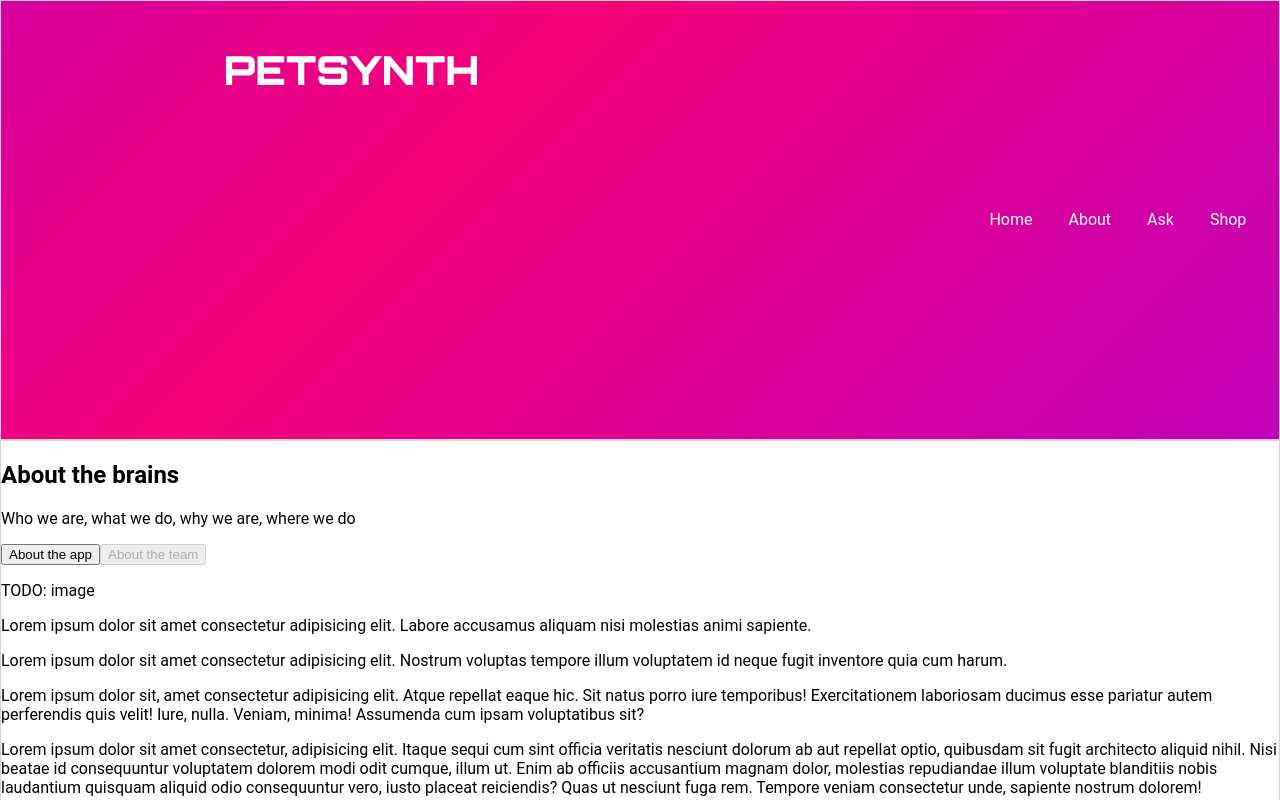
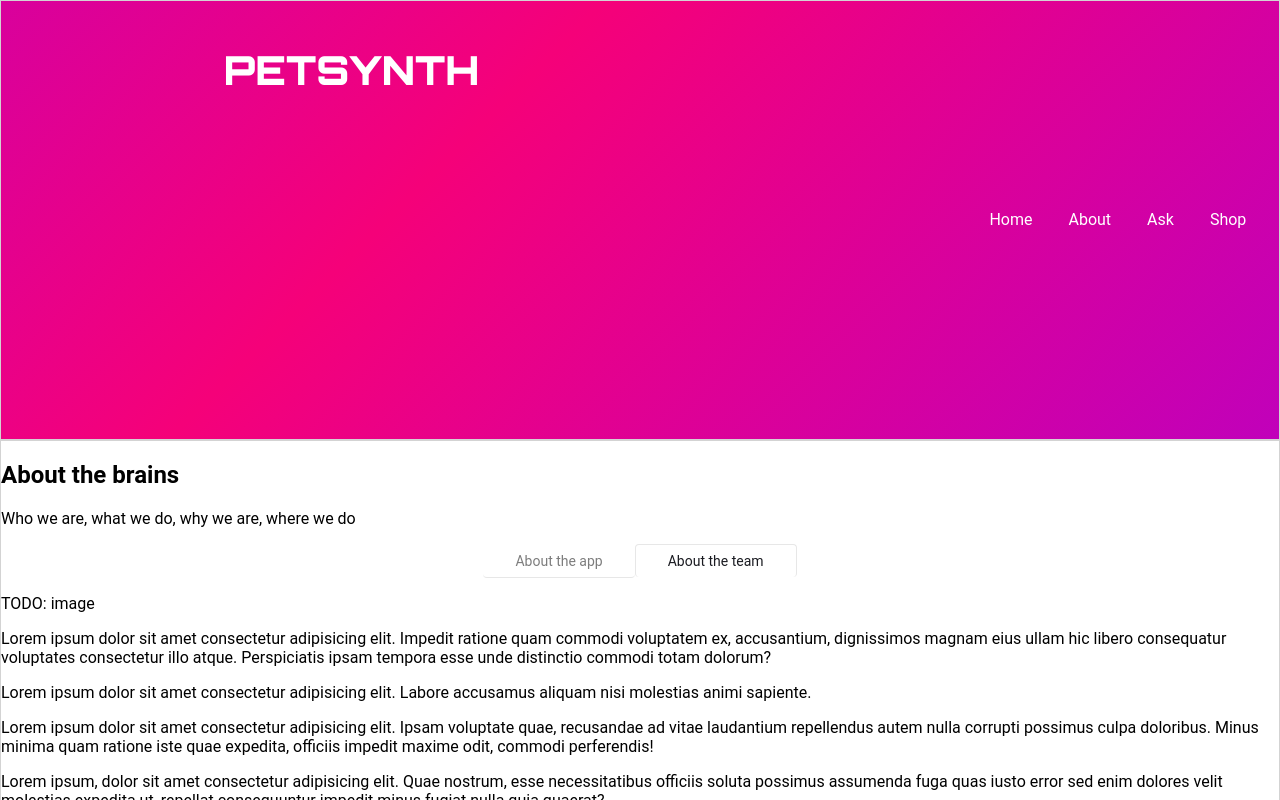
Before and after one commit to technative-academy/PetSynth, a React (Vite) app: page /about in a window 1280 px wide. Both pictures are taken after a click on the button "About the team". Shown: the top 800 px of the page. Built offline with nearby package versions, Linux system fonts and the light colour scheme.

Commit message:
Tab button CSS

```diff
--- a/src/views/About/Tabs.jsx
+++ b/src/views/About/Tabs.jsx
@@ -7,17 +7,20 @@ export default function Tabs({ tabs }) {
 
 	return (
 		<section className={styles.wrapper}>
-			<div className={styles.tabButtons}>
+			<div className={styles.tabButtonContainer}>
+				<div>
 					{tabs.map(({ displayName }, index) => (
 						<button
 							key={index}
 							type="button"
+							className={styles.tabButton}
 							disabled={index === selectedTabIndex}
 							onClick={() => handleTabButtonClick(index)}
 						>
 							{displayName}
 						</button>
 					))}
+				</div>
 			</div>
 			{tabs[selectedTabIndex].content}
 		</section>
--- a/src/views/About/Tabs.module.css
+++ b/src/views/About/Tabs.module.css
@@ -1,4 +1,26 @@
 .wrapper {
 }
-.tabButtons {
+.tabButtonContainer {
+	display: flex;
+	justify-content: center;
 }
+.tabButton {
+	all: unset;
+	cursor: pointer;
+
+	padding: 0.5rem 2rem;
+	--border: 1px solid var(--PrimaryLight);
+	border-radius: 0.25rem;
+	border-bottom: var(--border);
+
+	/* TODO: rework to use whatever global solution we come up with */
+	font-size: 14px;
+	color: var(--BodyDarker);
+}
+.tabButton:disabled {
+	cursor: unset;
+	border: var(--border);
+	border-bottom: none;
+
+	color: var(--Black);
+}
--- a/src/views/About/tabContent/AboutTeam.jsx
+++ b/src/views/About/tabContent/AboutTeam.jsx
@@ -4,57 +4,47 @@ export default function AboutTeam() {
 	return (
 		<>
 			<p>TODO: image</p>
+			<div className={styles.twoColumns}>
+				<div>
 					<p className={styles.p}>
-				Lorem ipsum dolor sit amet consectetur adipisicing elit. Labore
-				accusamus aliquam nisi molestias animi sapiente.
+						Lorem ipsum dolor sit amet consectetur adipisicing elit.
+						Impedit ratione quam commodi voluptatem ex, accusantium,
+						dignissimos magnam eius ullam hic libero consequatur
+						voluptates consectetur illo atque. Perspiciatis ipsam
+						tempora esse unde distinctio commodi totam dolorum?
 					</p>
 					<p className={styles.p}>
-				Lorem ipsum dolor sit amet consectetur adipisicing elit. Nostrum
-				voluptas tempore illum voluptatem id neque fugit inventore quia
-				cum harum.
+						Lorem ipsum dolor sit amet consectetur adipisicing elit.
+						Labore accusamus aliquam nisi molestias animi sapiente.
 					</p>
 					<p className={styles.p}>
-				Lorem ipsum dolor sit, amet consectetur adipisicing elit. Atque
-				repellat eaque hic. Sit natus porro iure temporibus!
-				Exercitationem laboriosam ducimus esse pariatur autem
-				perferendis quis velit! Iure, nulla. Veniam, minima! Assumenda
-				cum ipsam voluptatibus sit?
+						Lorem ipsum dolor sit amet consectetur adipisicing elit.
+						Ipsam voluptate quae, recusandae ad vitae laudantium
+						repellendus autem nulla corrupti possimus culpa
+						doloribus. Minus minima quam ratione iste quae expedita,
+						officiis impedit maxime odit, commodi perferendis!
+					</p>
+				</div>
+				<div>
+					<p className={styles.p}>
+						Lorem ipsum, dolor sit amet consectetur adipisicing
+						elit. Quae nostrum, esse necessitatibus officiis soluta
+						possimus assumenda fuga quas iusto error sed enim
+						dolores velit molestias expedita ut, repellat
+						consequuntur impedit minus fugiat nulla quia quaerat?
 					</p>
 					<p className={styles.p}>
-				Lorem ipsum dolor sit amet consectetur, adipisicing elit. Itaque
-				sequi cum sint officia veritatis nesciunt dolorum ab aut
-				repellat optio, quibusdam sit fugit architecto aliquid nihil.
-				Nisi beatae id consequuntur voluptatem dolorem modi odit cumque,
-				illum ut. Enim ab officiis accusantium magnam dolor, molestias
-				repudiandae illum voluptate blanditiis nobis laudantium quisquam
-				aliquid odio consequuntur vero, iusto placeat reiciendis? Quas
-				ut nesciunt fuga rem. Tempore veniam consectetur unde, sapiente
-				nostrum dolorem!
+						Lorem ipsum dolor sit amet consectetur adipisicing elit.
+						A minus expedita laboriosam et, placeat, nostrum
+						sapiente modi explicabo totam soluta, distinctio iusto
+						dolores alias magnam!
 					</p>
 					<p className={styles.p}>
-				Lorem ipsum dolor sit, amet consectetur adipisicing elit.
-				Tempore ullam atque sint, veritatis excepturi doloremque
-				assumenda doloribus explicabo pariatur reprehenderit sit!
-				Voluptatibus doloremque hic suscipit ratione illum maxime
-				laborum tempore facilis totam. Iste saepe ex reiciendis odit
-				obcaecati molestias, praesentium sapiente animi aut blanditiis,
-				mollitia tempora dignissimos repudiandae reprehenderit
-				consectetur eius quas soluta dolor rem quisquam ipsa quam?
-				Commodi pariatur id iusto assumenda, nemo cupiditate perferendis
-				at eius reprehenderit autem!
+						Lorem ipsum dolor sit amet consectetur adipisicing elit.
+						Assumenda, quod?
 					</p>
-			<p className={styles.p}>
-				Lorem ipsum dolor, sit amet consectetur adipisicing elit.
-				Facere, culpa aliquam eaque placeat dicta explicabo a repellat
-				quidem nesciunt omnis, debitis atque eum modi blanditiis fugiat
-				reprehenderit tempora numquam. Consequatur adipisci, similique
-				tenetur dolorum consectetur nobis modi?
-			</p>
-			<p className={styles.p}>
-				Lorem ipsum dolor, sit amet consectetur adipisicing elit.
-				Placeat nobis ullam ipsa! Adipisci possimus, dolorem corporis
-				repellat deleniti deserunt repellendus?
-			</p>
+				</div>
+			</div>
 		</>
 	);
 }
```
Lines whose indentation alone changed are shown as unchanged.
